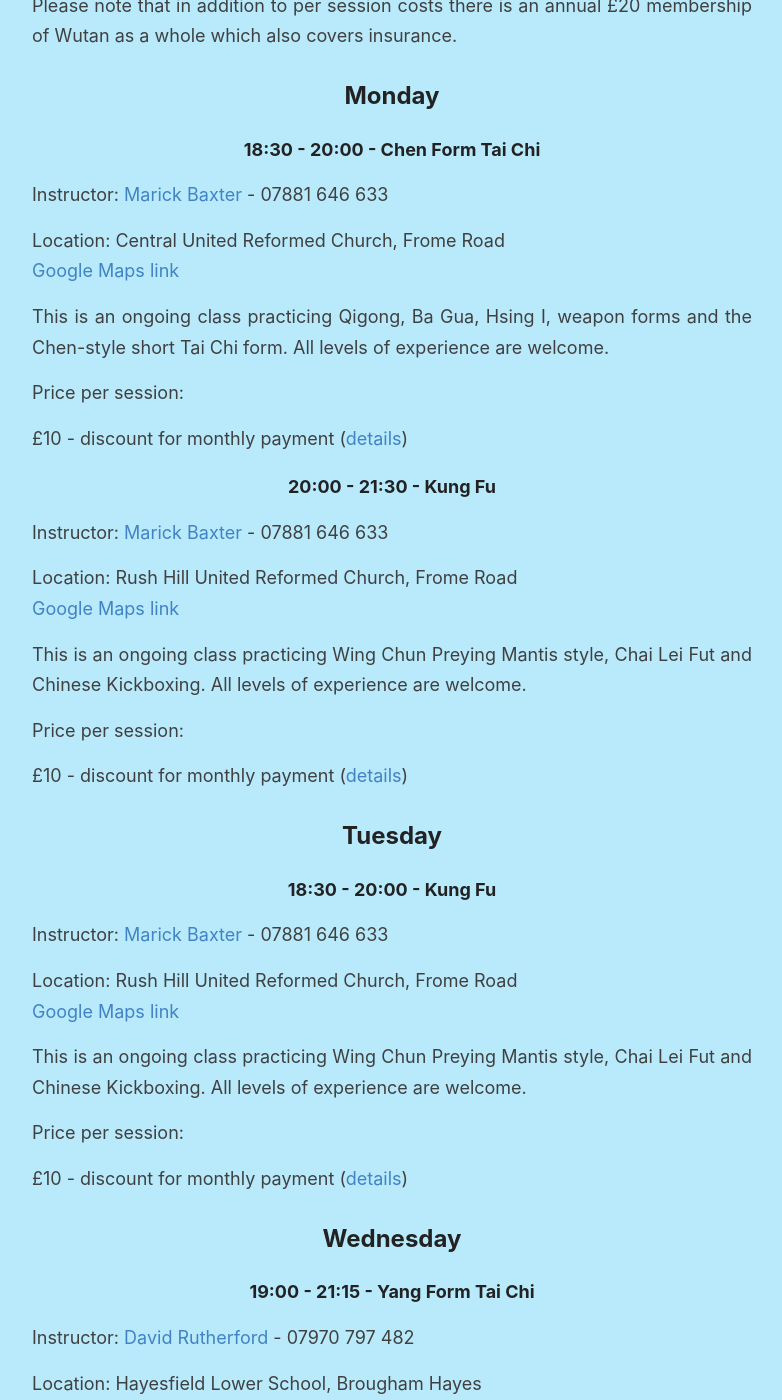
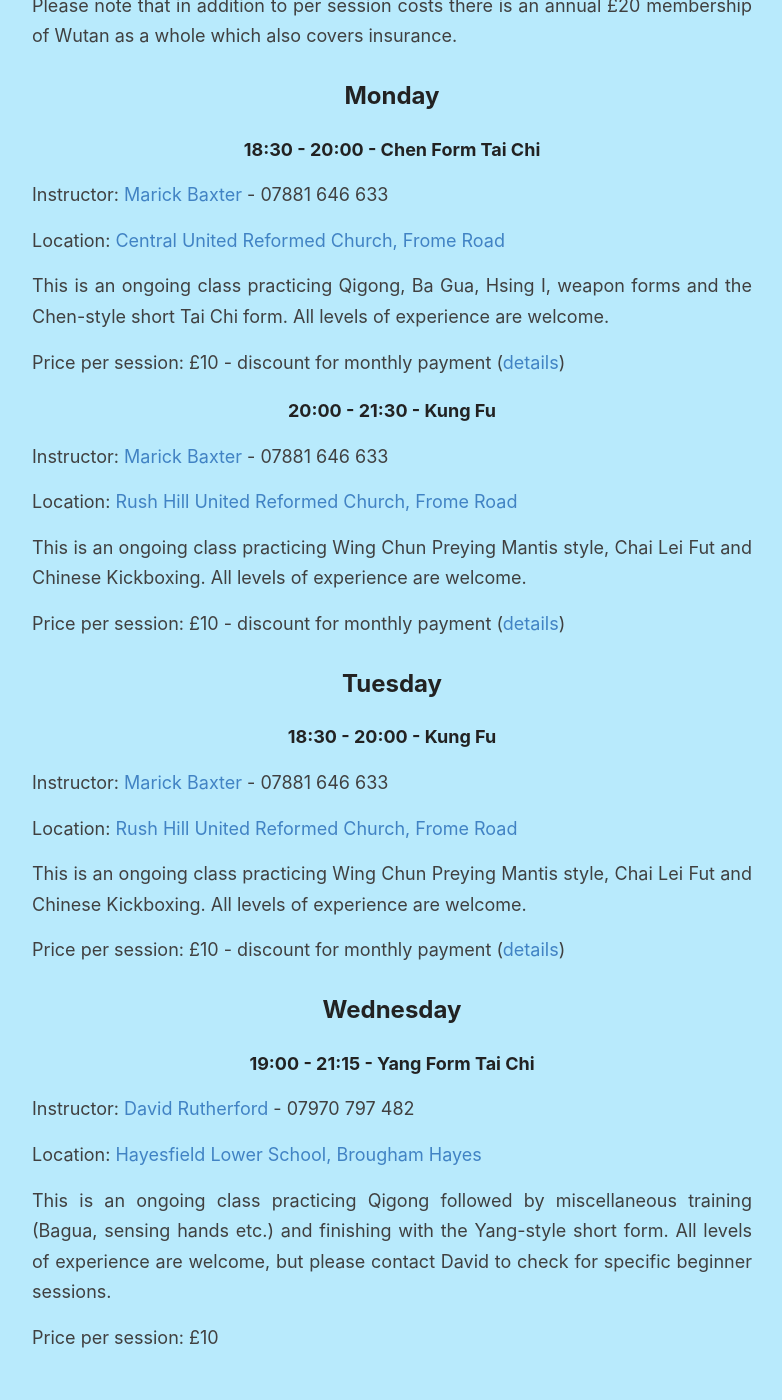
Before and after one commit to xanthipe/wutan-bath, a Jekyll site: the page built from _pages/classes.md, in a window 1280 px wide and 1400 px high, scrolled down 325 px. Shown: the whole window, without its empty margins (248-1030 px from the left). Built offline with Jekyll 4.4.1, drawn with Linux system fonts in a browser that asks for light colours.

Commit message:
Updates SEO, fixes gem versions

```diff
--- a/_config.yml
+++ b/_config.yml
@@ -6,13 +6,13 @@
 title: Wutan Bath
 
 # Brief description of the site for SEO
-tagline: Tai Chi and related arts with the Bath branch of Wutan
+tagline: Tai Chi and Kung Fu with the Bath branch of Wutan
 
 # Name of the author
 author: Wutan Bath
 
 # Site description for SEO
-description: Tai Chi and related martial arts with the Bath branch of Wutan
+description: Tai Chi and Kung Fu from the Wutan school in Bath, Bradford on Avon and Radstock
 
 # Header text
 header: "Control, discipline, flexibility, balance"
--- a/_pages/classes.md
+++ b/_pages/classes.md
@@ -17,11 +17,11 @@ This page is updated on a regular basis - keep checking back to see what's new.
         <h4 class="details-header">{{ class.start }} - {{ class.end }} - {{ class.name }}</h4>
         <div class="details-contents">
             <p><span class="details-title">Instructor: </span>{% if instructor.email %}<a href="mailto:{{ instructor.email }}">{{ instructor.name }}</a>{% else %}{{ instructor.name }}{% endif %}{% if instructor.phone %} - {{ instructor.phone }}{% endif %}</p>
-            <p><span class="details-title">Location: </span>{{ class.location }}<br /><a href="https://goo.gl/maps/{{ class.map_link }}" target="_blank">Google Maps link</a></p>
+            <p><span class="details-title">Location: </span><a href="https://goo.gl/maps/{{ class.map_link }}" target="_blank" alt="Google Maps link">{{ class.location }}</a></p>
             <div>
-                {{ class.description  | markdownify }}
+                {{ class.description  | markdownify  }}
             </div>
-            <p><span class="details-title">Price per session: </span>{{ class.price | markdownify }}</p>
+            <p><span class="details-title">Price per session: </span>{{ class.price | markdownify | remove: '<p>' | remove: '</p>' }}</p>
         </div>
     </div>
     {% endfor %}
```
Also changed, not shown: Gemfile.lock.
